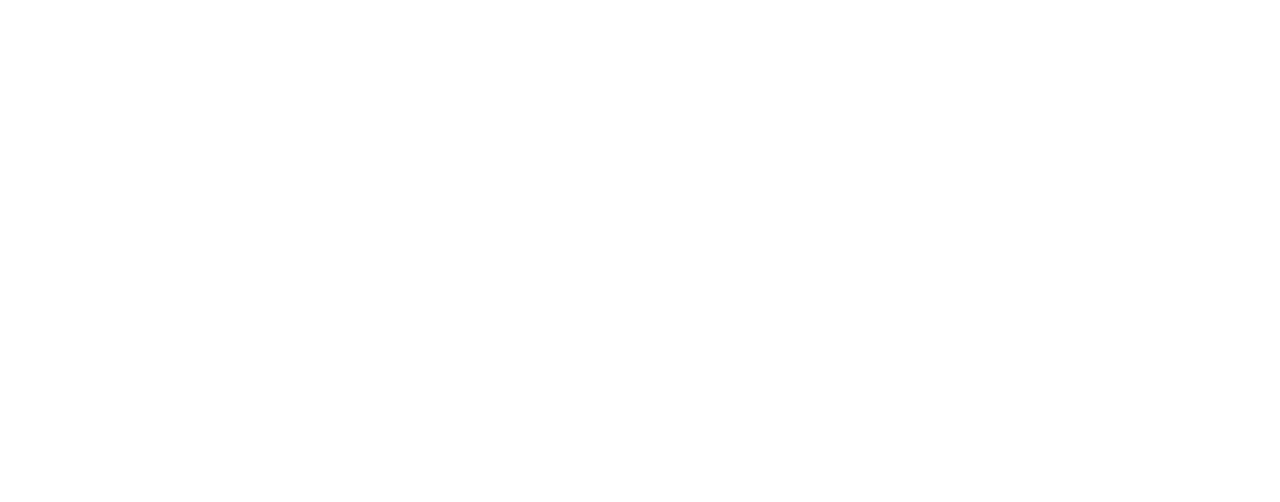
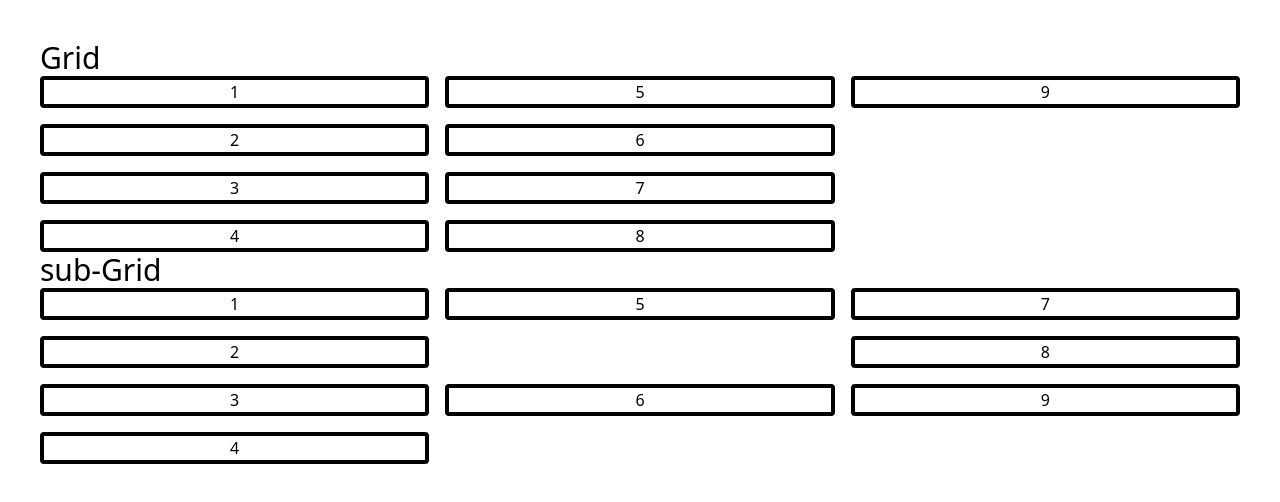
Before and after one commit to Ambadi7/tailwind-css-assignments1, a plain HTML site: page TailwindCSS_Fundamentals/11. Grid/index.html in a window 1280 px wide. Drawn offline with nearby package versions, Linux system fonts and the light colour scheme.

Commit message:
grid completed-11

```diff
--- a/TailwindCSS_Fundamentals/11. Grid/index.html
+++ b/TailwindCSS_Fundamentals/11. Grid/index.html
@@ -9,5 +9,32 @@
   </head>
   <body class="p-10">
     <!-- https://tailwindcss.com/docs/grid-template-rows -->
+     <p class="text-3xl">Grid</p>
+     <div class="grid grid-rows-4 grid-flow-col gap-4 ">
+      <div class="border-4 rounded border-black justify-items-center grid">1</div>
+      <div class="border-4 rounded border-black justify-items-center grid">2</div>
+      <div class="border-4 rounded border-black justify-items-center grid">3</div>
+      <div class="border-4 rounded border-black justify-items-center grid">4</div>
+      <div class="border-4 rounded border-black justify-items-center grid">5</div>
+      <div class="border-4 rounded border-black justify-items-center grid">6</div>
+      <div class="border-4 rounded border-black justify-items-center grid">7</div>
+      <div class="border-4 rounded border-black justify-items-center grid">8</div>
+      <div class="border-4 rounded border-black justify-items-center grid">9</div>
+     </div>
+     <p class="text-3xl">sub-Grid</p>
+     <div class="grid grid-rows-4 grid-flow-col gap-4 ">
+      <div class="border-4 rounded border-black justify-items-center grid">1</div>
+      <div class="border-4 rounded border-black justify-items-center grid">2</div>
+      <div class="border-4 rounded border-black justify-items-center grid">3</div>
+      <div class="border-4 rounded border-black justify-items-center grid">4</div>
+      <div class="border-4 rounded border-black justify-items-center grid">5</div>
+      <div class="grid grid-rows-subgrid gap-4 row-span-3">
+        <div class=" row-start-2 border-4 rounded border-black justify-items-center grid">6</div>
+
+      </div>
+      <div class="border-4 rounded border-black justify-items-center grid">7</div>
+      <div class="border-4 rounded border-black justify-items-center grid">8</div>
+      <div class="border-4 rounded border-black justify-items-center grid">9</div>
+     </div>
   </body>
 </html>
```
Also changed, not shown: TailwindCSS_Fundamentals/11. Grid/grid.png (added), 1 other file.
